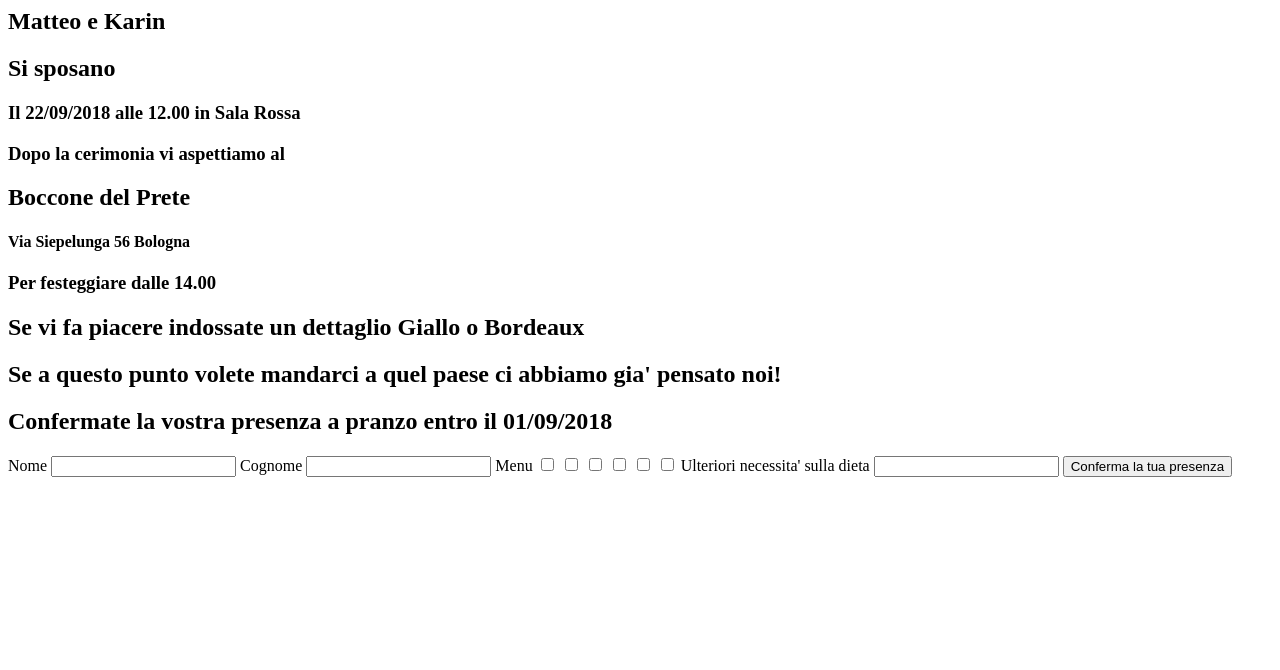
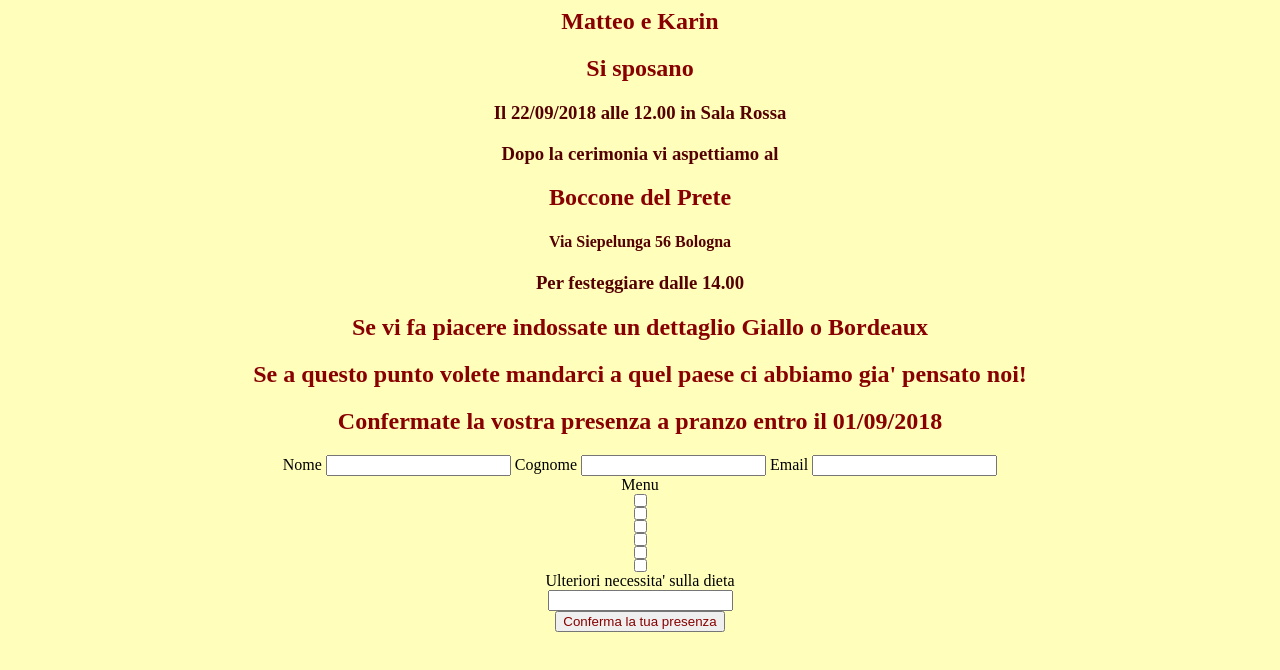
Before and after one commit to FabrizioMontanari/caterel, a plain HTML site: page index.html in a window 1280 px wide. Drawn offline with Linux system fonts and the light colour scheme.

Commit message:
link up basic placeholder html

```diff
--- a/index.html
+++ b/index.html
@@ -3,6 +3,7 @@
 <head>
     <title>I Martini si Sposano!</title>
     <!-- bootstrap -->
+    <link rel="stylesheet" href="main.css">
 </head>
 
 <body>
@@ -35,13 +36,20 @@
         </div>
     </section>
     <section class="martini-rvsp">
+        <div class="martini-rvsp__decoration"></div>
         <h2>Confermate la vostra presenza a pranzo entro il 01/09/2018</h2>
         <form class="martini-rvsp__form">
+            <div class="martini-rvsp__info">
                 <label for="nome">Nome</label>
                 <input type="text" name="nome" />
                 <label for="cognome">Cognome</label>
                 <input type="text" name="cognome" />
+                <label for="cognome">Email</label>
+                <input type="email" name="email" />
+            </div>
+            <div class="martini-rvsp__menu">
                 <label for="dieta">Menu</label>
+                    <div class="martini-rvsp__menu-choices">
                     <input type="checkbox" name="dieta" value="normale" />
                     <input type="checkbox" name="dieta" value="vegetariano" />
                     <input type="checkbox" name="dieta" value="vegano" />
@@ -50,6 +58,8 @@
                     <input type="checkbox" name="dieta" value="altro" />
                     <label for="altro-info">Ulteriori necessita' sulla dieta</label>
                     <input type="text" name="altro-info" />
+                </div>
+            </div>
             <button class="martini-rvsp__send">Conferma la tua presenza</button>
         </form>
         </form>
--- /dev/null
+++ b/main.css
@@ -0,0 +1,21 @@
+body {
+    background-color: #ffffbb;
+    text-align: center;
+}
+
+h1, h2 {
+    color: #880000;
+}
+
+h3, h4 {
+    color: #550000;
+}
+
+button {
+    color: #880000;
+}
+
+.martini-rvsp__form > div, .martini-rvsp__menu-choices > input {
+    display: block;
+    margin: 0 auto;
+}
```
Lines whose indentation alone changed are shown as unchanged.
